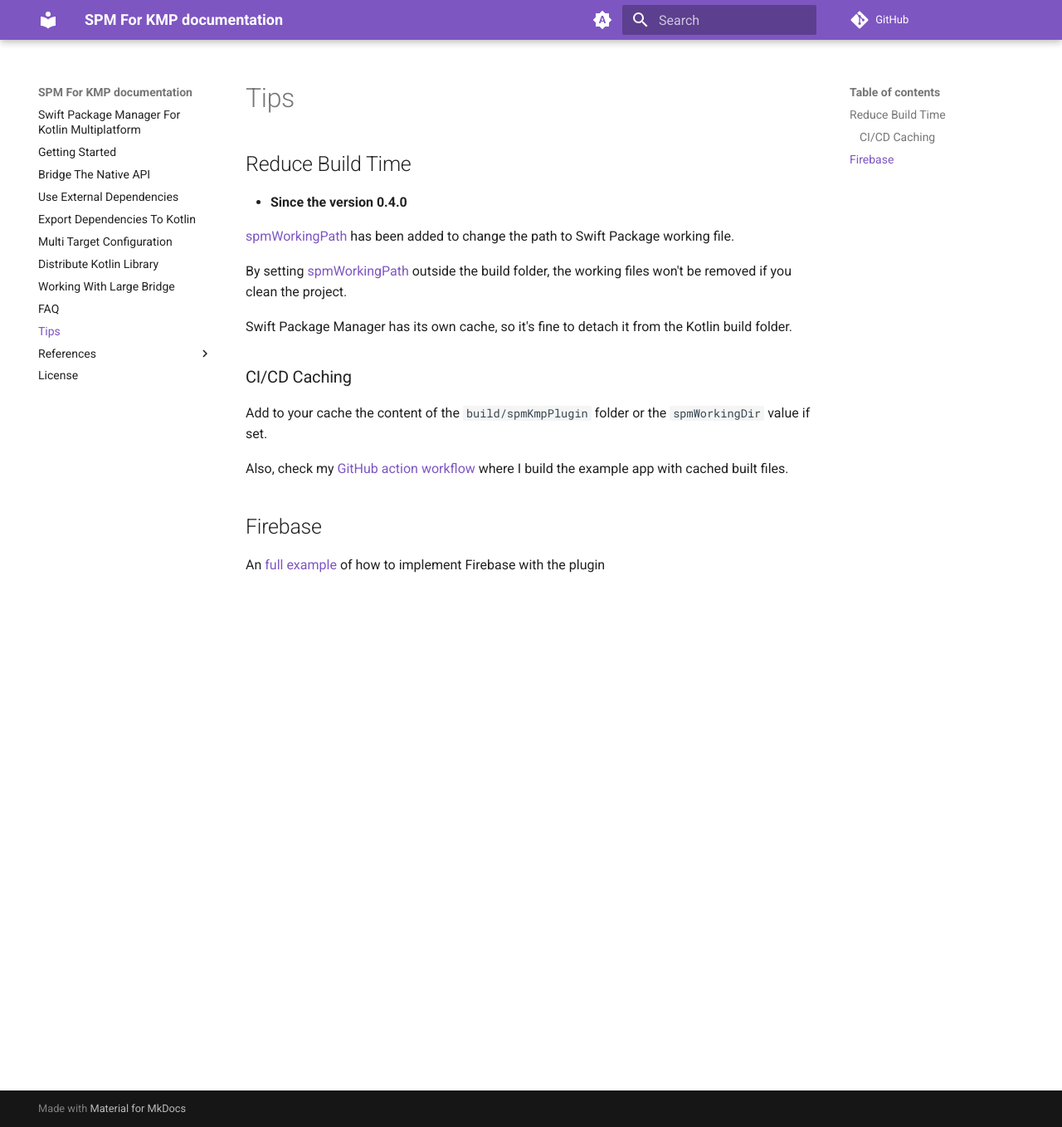
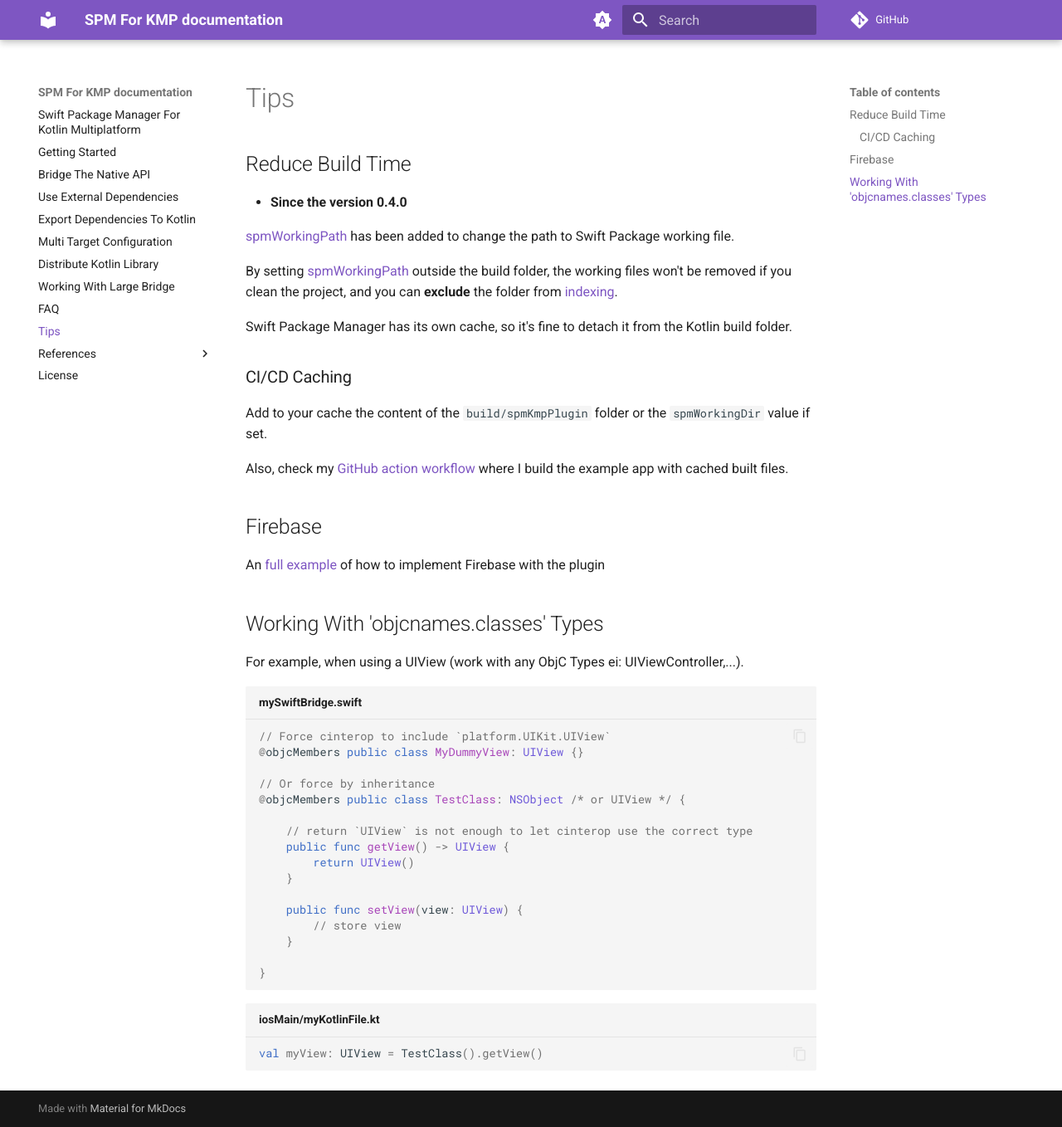
Before and after one commit to frankois944/spm4Kmp, an MkDocs documentation site: the page built from website/docs/tips.md, in a window 1280 px wide and 1358 px high. Shown: the whole window at 83% size. Built offline with MkDocs 1.6.1 and Material for MkDocs 9.7.7, drawn with Linux system fonts in a browser that asks for light colours; comment, search, counter and statistics services are not loaded.

Commit message:
update docs
+ some minor code format

````diff
--- a/website/docs/tips.md
+++ b/website/docs/tips.md
@@ -6,7 +6,7 @@
 
 [spmWorkingPath](references/swiftPackageConfig.md#spmworkingpath) has been added to change the path to Swift Package working file.
 
-By setting [spmWorkingPath](https://github.com/frankois944/spm4Kmp/blob/cf80e65b3076d9e0bcd94a847e1209d4b9b91141/example/build.gradle.kts#L108C1-L108C104) outside the build folder, the working files won't be removed if you clean the project.
+By setting [spmWorkingPath](https://github.com/frankois944/spm4Kmp/blob/cf80e65b3076d9e0bcd94a847e1209d4b9b91141/example/build.gradle.kts#L108C1-L108C104) outside the build folder, the working files won't be removed if you clean the project, and you can **exclude** the folder from [indexing](https://www.jetbrains.com/help/idea/indexing.html#exclude).
 
 Swift Package Manager has its own cache, so it's fine to detach it from the Kotlin build folder.
 
@@ -19,3 +19,30 @@ Also, check my [GitHub action workflow](https://github.com/frankois944/spm4Kmp/b
 ## Firebase
 
 An [full example](https://github.com/frankois944/FirebaseKmpDemo) of how to implement Firebase with the plugin
+
+## Working With 'objcnames.classes' Types
+
+For example, when using a UIView (work with any ObjC Types ei: UIViewController,...).
+
+``` swift title="mySwiftBridge.swift"
+
+// Force cinterop to include `platform.UIKit.UIView`
+@objcMembers public class MyDummyView: UIView {}
+
+// Or force by inheritance
+@objcMembers public class TestClass: NSObject /* or UIView */ {
+
+    // return `UIView` is not enough to let cinterop use the correct type
+    public func getView() -> UIView {
+        return UIView()
+    }
+
+    public func setView(view: UIView) {
+        // store view
+    }
+
+}
+```
+``` kotlin title="iosMain/myKotlinFile.kt"
+val myView: UIView = TestClass().getView()
+```
````
Also changed, not shown: 4 other files.
